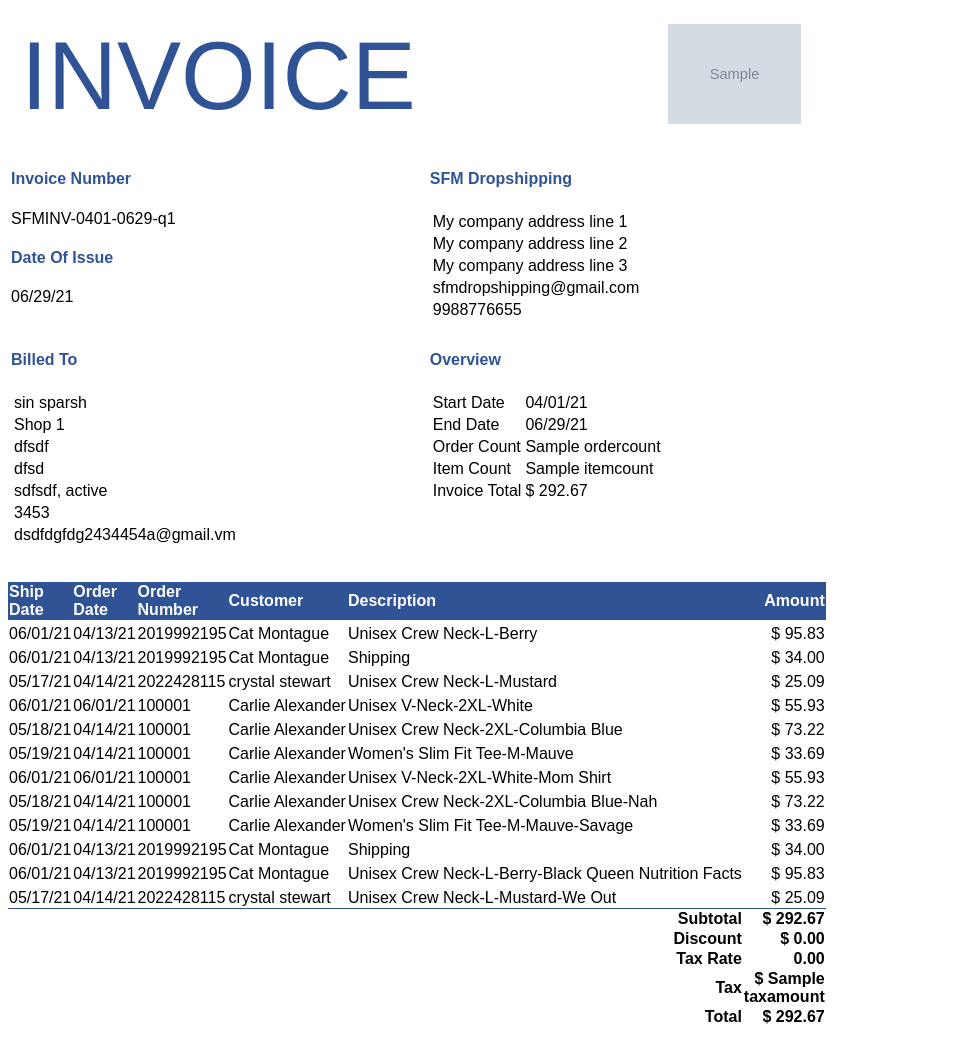
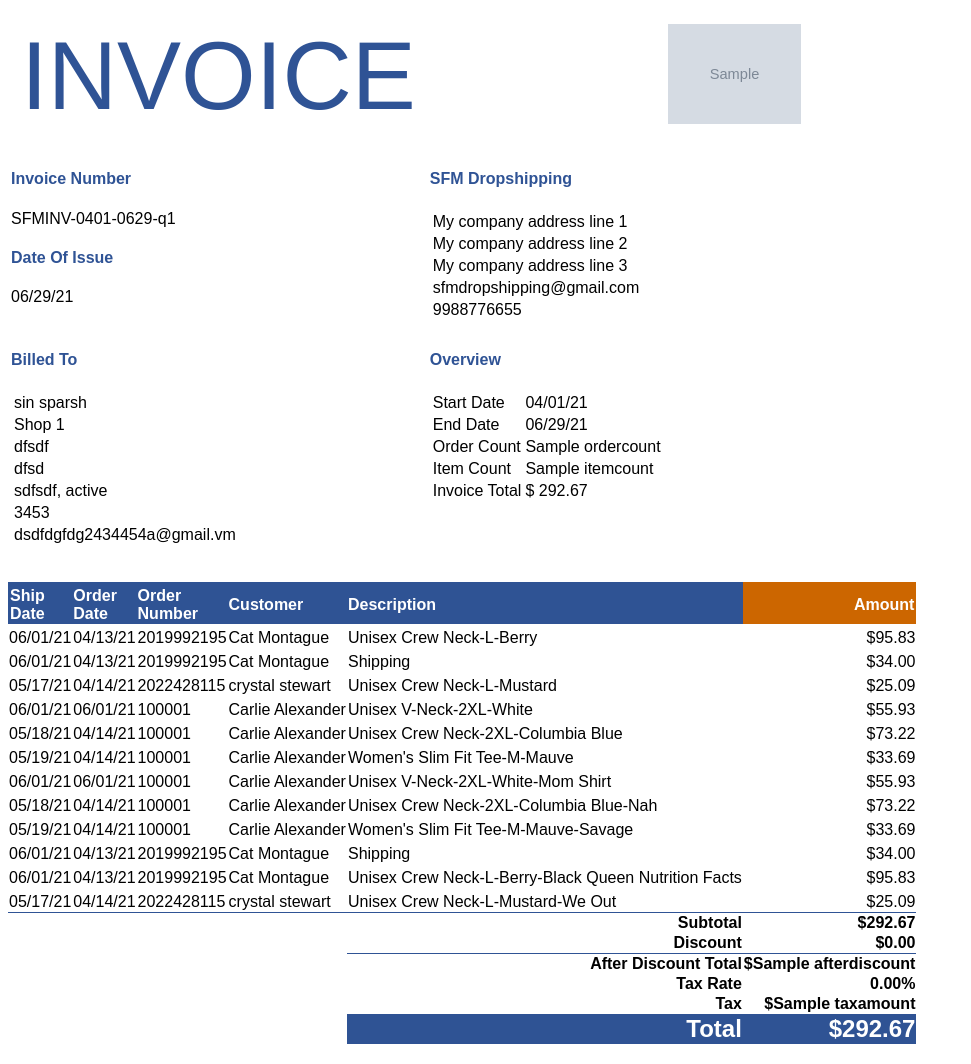
Before and after one commit to Sparshsing/tnmclothing, a Django app: template invoices/templates/invoiceDetails.html in a window 1280 px wide. Shown: the whole page, without its empty margins (0-971 px from the left). Before the commit the page ends 1024 px from the top, so only its background shows below. Run offline with Django 3.2, Linux system fonts and the light colour scheme; data comes from the database, SQL or seed files in the repository; both versions use the stored data as it was after the commit; the template is opened without the code that fills it: values that come from a table or form of the project are taken from there, most other values are stand-ins (such as "Sample title", 1, 10 or a date in 2020); grey boxes marked "Sample" are stand-in pictures.

Commit message:
invoice design

```diff
--- a/invoices/logic.py
+++ b/invoices/logic.py
@@ -131,13 +131,13 @@ def generatepdf(id):
     itemcount = len([item for item in items if item.description!='Shipping'])
     ordercount = len({item.orderNo for item in items})
     store = Store.objects.filter(storeCode=invoice.store.storeCode).first()
-    taxamount = round((invoice.subTotal - invoice.discount) * invoice.taxrate * Decimal(0.01), 2)
+    afterdiscount = invoice.subTotal - invoice.discount
+    taxamount = round(afterdiscount * invoice.taxrate * Decimal(0.01), 2)
     logourl = settings.BACKEND_URL + "/static/logosfm2.jpg"
-    context = {"invoice": invoice, "items": items, "store": store, "itemcount": itemcount, "ordercount": ordercount, "taxamount": taxamount, "logourl": logourl}
+    context = {"invoice": invoice, "items": items, "store": store, "itemcount": itemcount, "ordercount": ordercount, "afterdiscount": afterdiscount, "taxamount": taxamount, "logourl": logourl}
     template_path = 'invoiceDetails.html'
     template = get_template(template_path)
     html = template.render(context)
-    print(html)
     # create a pdf
     media_root = settings.MEDIA_ROOT
     output_filename = invoice.invoiceNo + '.pdf'
--- a/invoices/templates/invoiceDetails.html
+++ b/invoices/templates/invoiceDetails.html
@@ -16,7 +16,7 @@
         <div>
       <table>
         <tr>
-          <td style="vertical-align:bottom;"><p style="color:rgb(47,83,149); margin: 10px; font-size: 6rem">INVOICE</p></td>
+          <td><p style="color:rgb(47,83,149); margin: 10px; font-size: 6rem">INVOICE</p></td>
           <td></td>
           <td><img src={{logourl}} alt='SFM' height="100px" ></img></td>
         </tr>
@@ -91,13 +91,13 @@
       </table>
       <br />
       <table class="itemlist" style=" width:800px; ; border-collapse:collapse; text-align:left; margin-top:10px; margin-bottom:20px">
-        <tr style=" margin-bottom: 5px; margin-top: 5px; color: white; background: rgb(47,83,148)">
-          <th style="text-align:left;">Ship Date</th>
-          <th style="text-align:left; vertical-align: middle">Order Date</th>
-          <th style="text-align:left; vertical-align: middle">Order Number</th>
-          <th style="text-align:left; vertical-align: middle">Customer</th>
-          <th style="text-align:left; vertical-align: middle">Description</th>
-          <th style="text-align:right; vertical-align: middle">Amount</th>
+        <tr style="color: white; background: rgb(47,83,148)">
+          <th style="text-align:left; padding-top:5px; padding-left:2px">Ship Date</th>
+          <th style="text-align:left; padding-top:5px">Order Date</th>
+          <th style="text-align:left; padding-top:5px">Order Number</th>
+          <th style="text-align:left; padding-top:5px">Customer</th>
+          <th style="text-align:left; padding-top:5px">Description</th>
+          <th style="text-align:right; padding-top:5px; padding-right:2px; background: rgb(204, 102, 0)">Amount</th>
         </tr>
         {% for i in items %}
           <tr>
@@ -106,33 +106,38 @@
             <td style="width: 80px; padding-top: 5px">{{i.orderNo}}</td>
             <td style="width: 150px; padding-top: 5px; white-space: nowrap; overflow: hidden">{{i.customer}}</td>
             <td style="padding-top: 5px; white-space: nowrap; overflow: hidden">{{i.description}}</td>
-            <td style="text-align:right; width: 60px; padding-top: 5px">$ {{i.amount}}</td>
+            <td style="text-align:right; width: 60px; padding-top: 5px">${{i.amount}}</td>
           </tr>
         {% endfor %}
         <tr style=" font-weight:bold; border-top:1px solid rgb(47,83,149); padding-top: 5px">
           <td></td><td></td><td></td><td></td>
           <td style="text-align:right">Subtotal</td>
-          <td style="text-align:right">$ {{invoice.subTotal}}</td>
+          <td style="text-align:right; white-space: nowrap">${{invoice.subTotal}}</td>
         </tr>
-        <tr style="font-weight:bold">
+        <tr style="font-weight:bold;">
           <td></td><td></td><td></td><td></td>
-          <td style="text-align:right">Discount</td>
-          <td style="text-align:right">$ {{invoice.discount}}</td>
+          <td style="text-align:right; border-bottom:1px solid rgb(47,83,149)">Discount</td>
+          <td style="text-align:right; border-bottom:1px solid rgb(47,83,149); white-space: nowrap">${{invoice.discount}}</td>
+        </tr>
+        <tr style="font-weight:bold; padding-top: 5px">
+          <td></td><td></td><td></td><td></td>
+          <td style="text-align:right">After Discount Total</td>
+          <td style="text-align:right; white-space: nowrap">${{afterdiscount}}</td>
         </tr>
         <tr style="font-weight:bold">
           <td></td><td></td><td></td><td></td>
           <td style="text-align:right">Tax Rate</td>
-          <td style="text-align:right">{{invoice.taxrate}}</td>
+          <td style="text-align:right; white-space: nowrap">{{invoice.taxrate}}%</td>
         </tr>
         <tr style="font-weight:bold">
           <td></td><td></td><td></td><td></td>
           <td style="text-align:right">Tax</td>
-          <td style="text-align:right">$ {{taxamount}}</td>
+          <td style="text-align:right; white-space: nowrap">${{taxamount}}</td>
         </tr>
         <tr style="font-weight:bold; padding-top: 5px">
           <td></td><td></td><td></td><td></td>
-          <td style="text-align:right">Total</td>
-          <td style="text-align:right">$ {{invoice.total}}</td>
+          <td style="text-align:right; background: rgb(47,83,148); color: white; font-size: 1.5rem">Total</td>
+          <td style="text-align:right; white-space: nowrap; background: rgb(47,83,148); color: white; font-size: 1.5rem">${{invoice.total}}</td>
         </tr>
       </table>
     </div>
--- a/invoices/views.py
+++ b/invoices/views.py
@@ -24,10 +24,11 @@ def invoice_pdf_view(request, id, *args):
     itemcount = len([item for item in items if item.description != 'Shipping'])
     ordercount = len({item.orderNo for item in items})
     store = Store.objects.filter(storeCode=invoice.store.storeCode).first()
-    taxamount = round((invoice.subTotal - invoice.discount) * invoice.taxrate * Decimal(0.01), 2)
+    afterdiscount = invoice.subTotal - invoice.discount
+    taxamount = round(afterdiscount * invoice.taxrate * Decimal(0.01), 2)
     logourl = settings.BACKEND_URL + "/static/logosfm2.jpg"
     context = {"invoice": invoice, "items": items, "store": store, "itemcount": itemcount, "ordercount": ordercount,
-               "taxamount": taxamount, "logourl": logourl}
+               "afterdiscount": afterdiscount, "taxamount": taxamount, "logourl": logourl}
 
     # generatepdf(id)
     return render(request, 'invoiceDetails.html', context)
```
Also changed, not shown: db.sqlite3.
